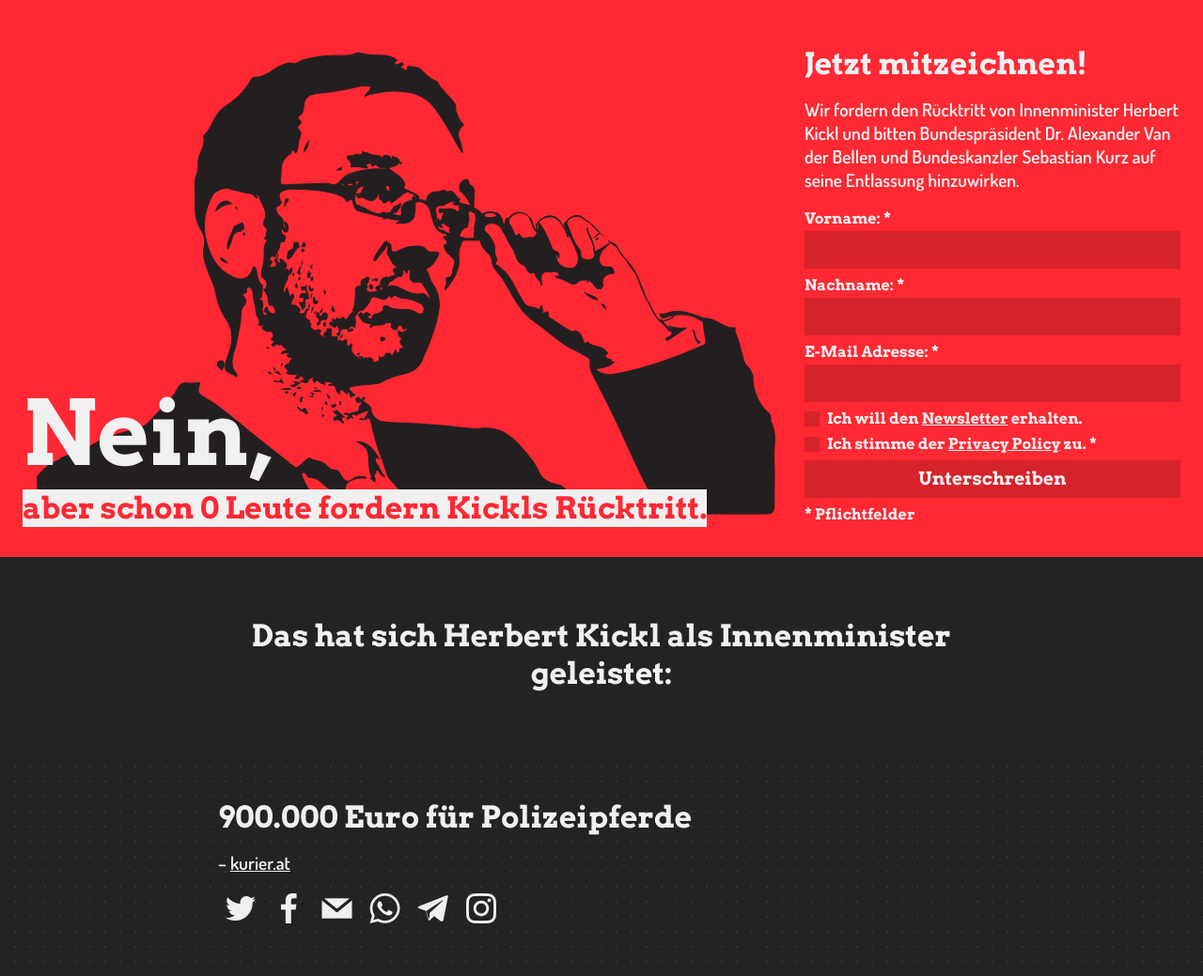
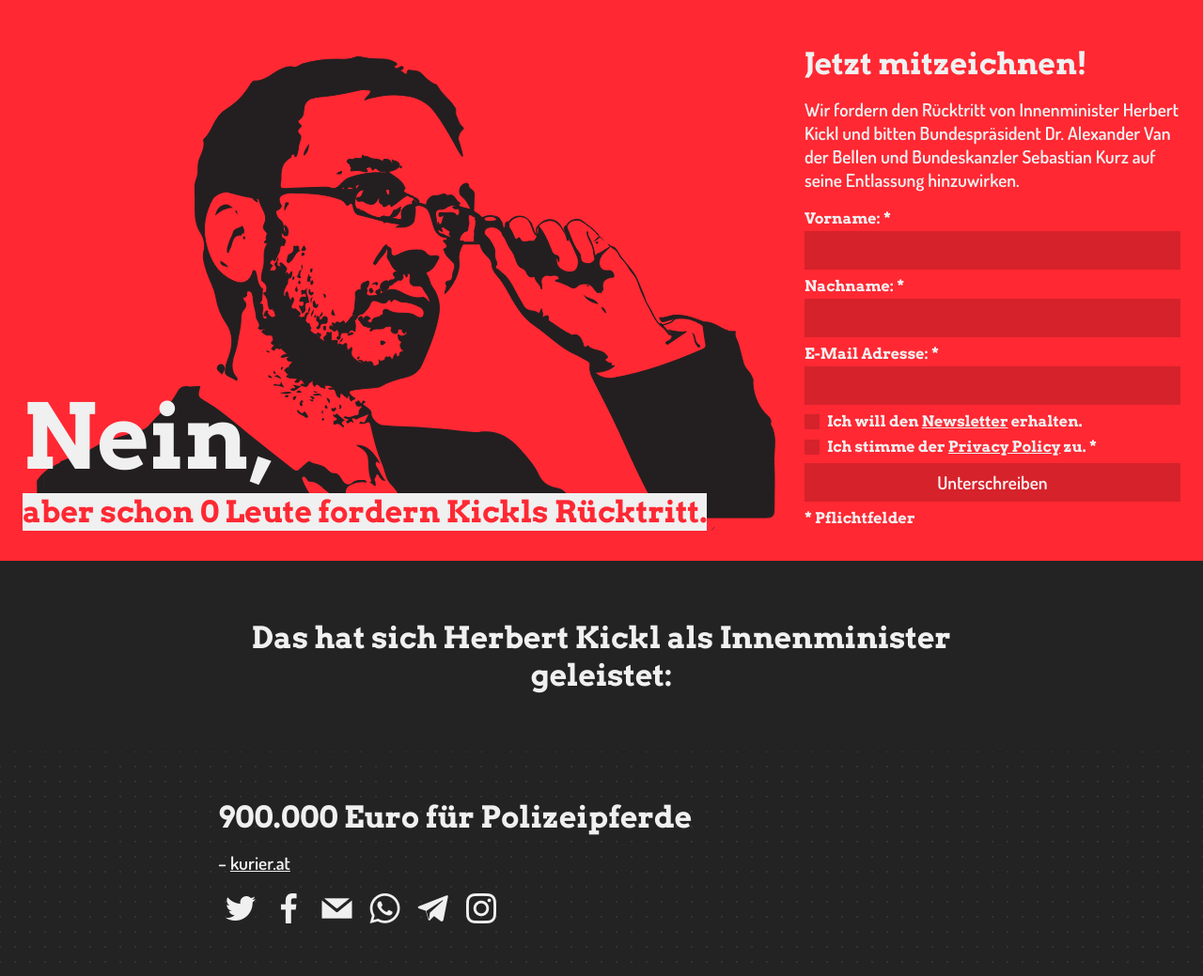
Before and after one commit to AKVorrat/istkicklschonweg.at, a Django app: page / in a window 1280 px wide. Shown: the top 1039 px of the page at 94% size. Run offline with Django 3.2, Linux system fonts and the light colour scheme; data comes from the database, SQL or seed files in the repository; data that the repository does not hold is empty.

Commit message:
Change font of form inputs

```diff
--- a/django/static/css/main.css
+++ b/django/static/css/main.css
@@ -18,7 +18,7 @@ body, html { margin: 0; padding: 0}
 }
 
 /* Text */
-body, .petition-input {
+body {
   font-family: Arvo, sans-serif;
   font-weight: 700;
 }
@@ -51,7 +51,7 @@ blockquote {
 a {
   color: #F0F0F0;
 }
-p, span, input {
+p, span, input, .petition-input {
   font-size: 1.2rem;
   font-family: Dosis, sans-serif;
   font-weight: 600;
```
